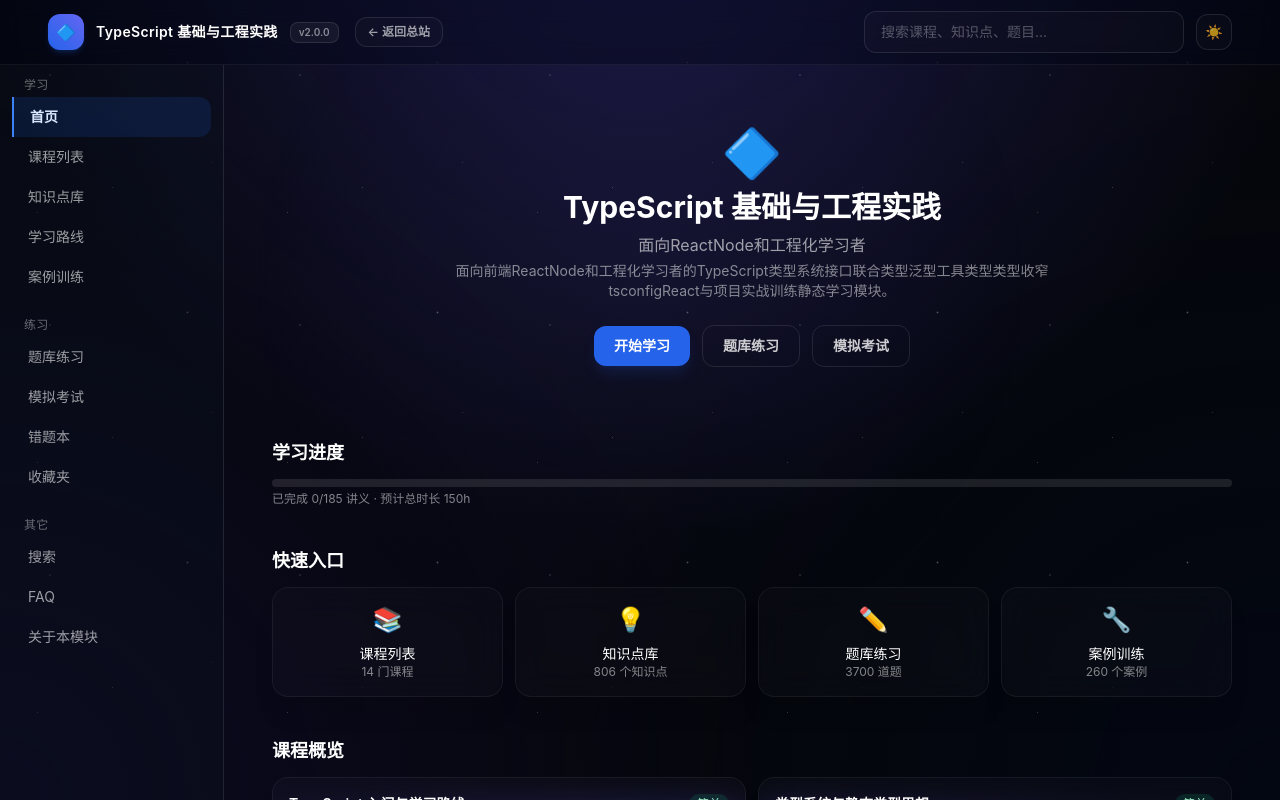
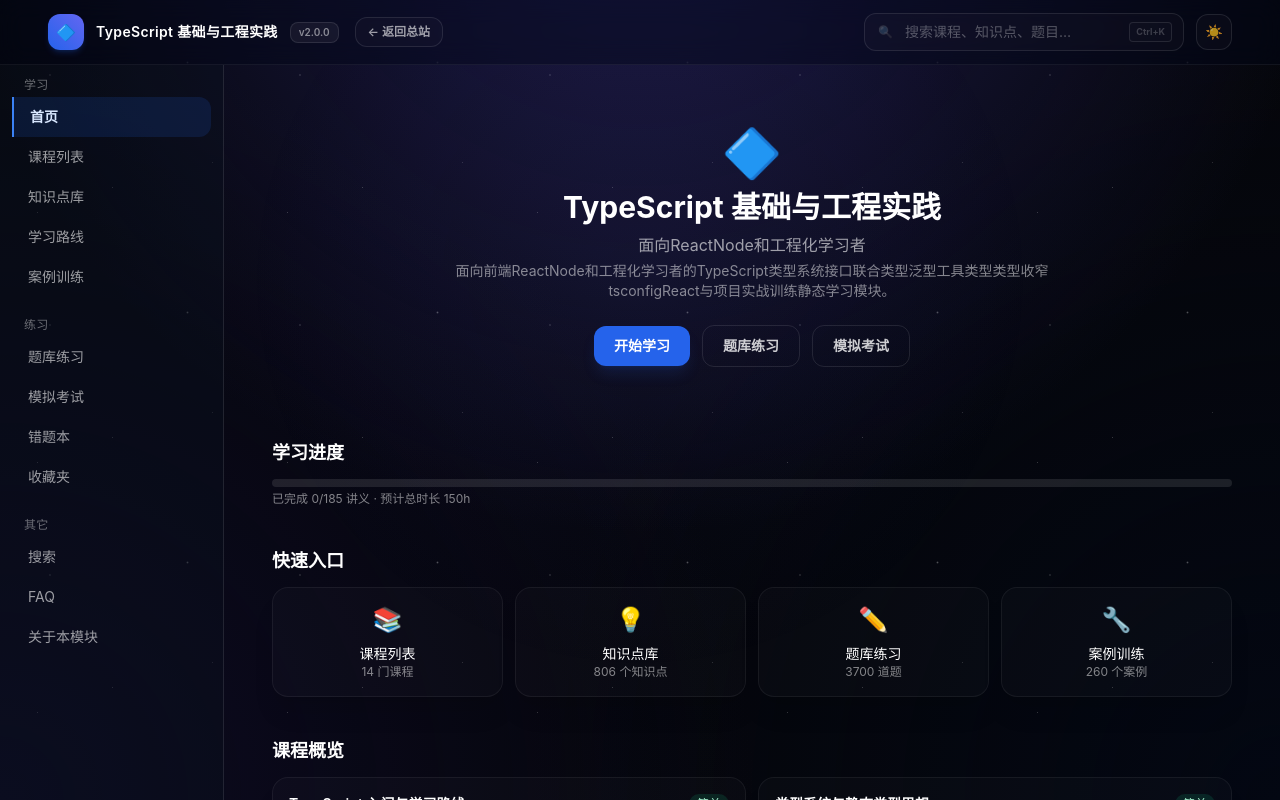
Before and after one commit to openskill-galaxy/module-typescript-basic, a React (Vite) app: page / in a window 1280 px wide. Shown: the top 800 px of the page. Built offline with nearby package versions, Linux system fonts and the light colour scheme.

Commit message:
style: optimize database schema and redesign premium visual UI

```diff
--- a/src/components/Layout.tsx
+++ b/src/components/Layout.tsx
@@ -19,7 +19,7 @@
       <div className="flex flex-1">
         <Sidebar />
         <main className="flex-1 min-w-0">
-          <div className="container-page py-8">{children}</div>
+          <div className="container-page py-8 animate-fade-in">{children}</div>
         </main>
       </div>
       <Footer module={data.module} />
--- a/src/components/SearchBox.tsx
+++ b/src/components/SearchBox.tsx
@@ -13,6 +13,7 @@
   const [open, setOpen] = useState(false);
   const navigate = useNavigate();
   const boxRef = useRef<HTMLDivElement>(null);
+  const inputRef = useRef<HTMLInputElement>(null);
 
   useEffect(() => {
     function handleClick(e: MouseEvent) {
@@ -22,6 +23,21 @@
     }
     document.addEventListener("mousedown", handleClick);
     return () => document.removeEventListener("mousedown", handleClick);
+  }, []);
+
+  useEffect(() => {
+    function handleKeyDown(e: KeyboardEvent) {
+      if ((e.ctrlKey || e.metaKey) && e.key === "k") {
+        e.preventDefault();
+        inputRef.current?.focus();
+      }
+      if (e.key === "Escape") {
+        setOpen(false);
+        inputRef.current?.blur();
+      }
+    }
+    document.addEventListener("keydown", handleKeyDown);
+    return () => document.removeEventListener("keydown", handleKeyDown);
   }, []);
 
   // 延迟加载搜索数据（首次聚焦或输入时）
@@ -67,31 +83,51 @@
     navigate(r.url);
   }
 
+  const typeColor: Record<SearchResult["type"], string> = {
+    course: "bg-brand-500/10 text-brand-300 border-brand-500/20",
+    lesson: "bg-cyan-500/10 text-cyan-300 border-cyan-500/20",
+    knowledge: "bg-purple-500/10 text-purple-300 border-purple-500/20",
+    question: "bg-amber-500/10 text-amber-300 border-amber-500/20",
+    case: "bg-rose-500/10 text-rose-300 border-rose-500/20",
+    route: "bg-emerald-500/10 text-emerald-300 border-emerald-500/20",
+    faq: "bg-blue-500/10 text-blue-300 border-blue-500/20",
+    glossary: "bg-teal-500/10 text-teal-300 border-teal-500/20",
+  };
+
   return (
     <div ref={boxRef} className="relative">
+      <div className="relative flex items-center">
         <input
+          ref={inputRef}
           type="search"
           value={query}
           onChange={(e) => setQuery(e.target.value)}
           placeholder="搜索课程、知识点、题目…"
-        className="input"
+          className="w-full rounded-xl border border-white/10 bg-white/[0.02] pl-10 pr-16 py-2 text-sm text-white placeholder-white/30 focus:border-brand-500 focus:outline-none focus:ring-1 focus:ring-brand-500 transition duration-200"
           aria-label="搜索"
         />
+        <span className="absolute left-3.5 text-white/30 text-xs">🔍</span>
+        <span className="hidden sm:inline absolute right-3 text-[9px] font-bold text-white/20 border border-white/10 rounded px-1.5 py-0.5 pointer-events-none select-none bg-white/[0.01]">
+          Ctrl+K
+        </span>
+      </div>
       {open && results.length > 0 && (
-        <ul className="absolute z-40 mt-1 max-h-80 w-full overflow-y-auto rounded-lg border border-white/10 bg-ink-900/95 backdrop-blur shadow-lg">
+        <ul className="absolute right-0 z-40 mt-2 w-[320px] sm:w-[400px] rounded-2xl border border-white/[0.08] bg-slate-950/95 backdrop-blur-xl shadow-2xl overflow-hidden p-1.5 space-y-0.5">
           {results.map((r) => (
             <li key={`${r.type}-${r.id}`}>
               <button
                 type="button"
                 onClick={() => go(r)}
-                className="flex w-full items-start gap-2 px-3 py-2 text-left hover:bg-white/10"
+                className="flex w-full items-start gap-3 rounded-xl px-3.5 py-2.5 text-left hover:bg-white/[0.04] active:scale-[0.99] transition-all duration-150"
               >
-                <span className="mt-0.5 rounded bg-brand-500/20 px-1.5 py-0.5 text-xs text-brand-100">
+                <span className={`mt-0.5 shrink-0 rounded-md border px-1.5 py-0.5 text-[10px] font-semibold ${typeColor[r.type] || "bg-brand-500/10 text-brand-300"}`}>
                   {typeLabel[r.type]}
                 </span>
                 <span className="min-w-0">
-                  <span className="block truncate text-sm text-white">{r.title}</span>
-                  <span className="block truncate text-xs text-white/50">{r.summary}</span>
+                  <span className="block text-sm text-white font-medium truncate">{r.title}</span>
+                  <span className="block text-xs text-white/40 truncate mt-0.5">
+                    {r.summary}
+                  </span>
                 </span>
               </button>
             </li>
@@ -99,7 +135,7 @@
         </ul>
       )}
       {open && results.length === 0 && (
-        <div className="absolute z-40 mt-1 w-full rounded-lg border border-white/10 bg-ink-900/95 px-3 py-2 text-xs text-white/50">
+        <div className="absolute right-0 z-40 mt-2 w-[320px] rounded-2xl border border-white/[0.08] bg-slate-950/95 p-4 text-xs text-white/40 shadow-2xl">
           未找到匹配结果
         </div>
       )}
--- a/src/styles/index.css
+++ b/src/styles/index.css
@@ -268,3 +268,11 @@
 .light .bg-ink-900\/95 {
   background-color: rgba(255, 255, 255, 0.95) !important;
 }
+
+@keyframes fadeIn {
+  from { opacity: 0; transform: translateY(4px); }
+  to { opacity: 1; transform: translateY(0); }
+}
+.animate-fade-in {
+  animation: fadeIn 0.4s cubic-bezier(0.16, 1, 0.3, 1) forwards;
+}
```
Lines whose indentation alone changed are shown as unchanged.
